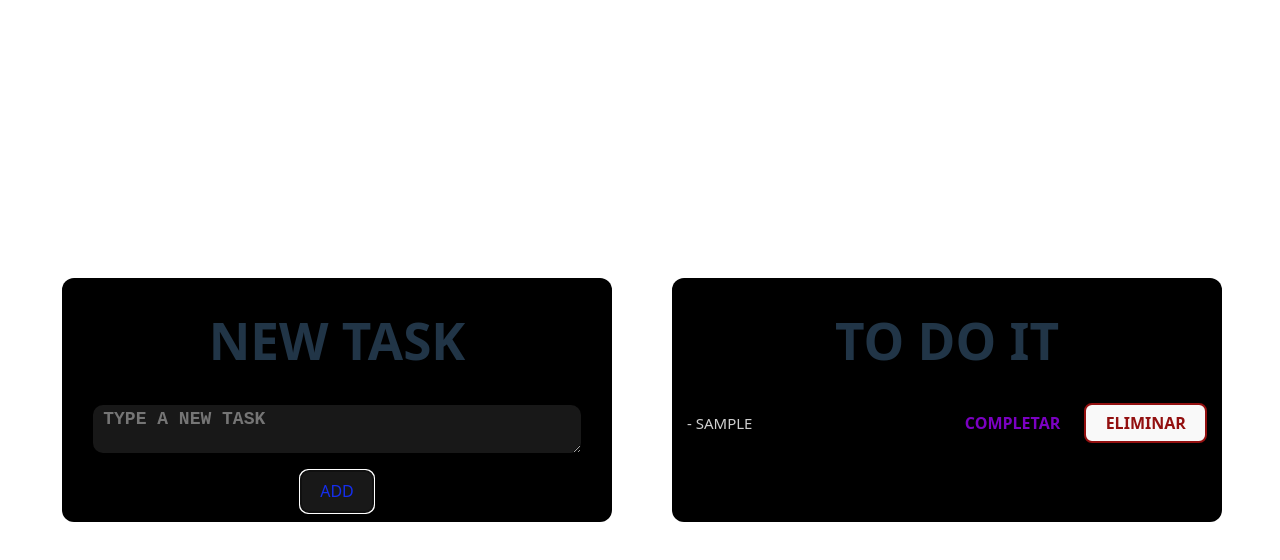
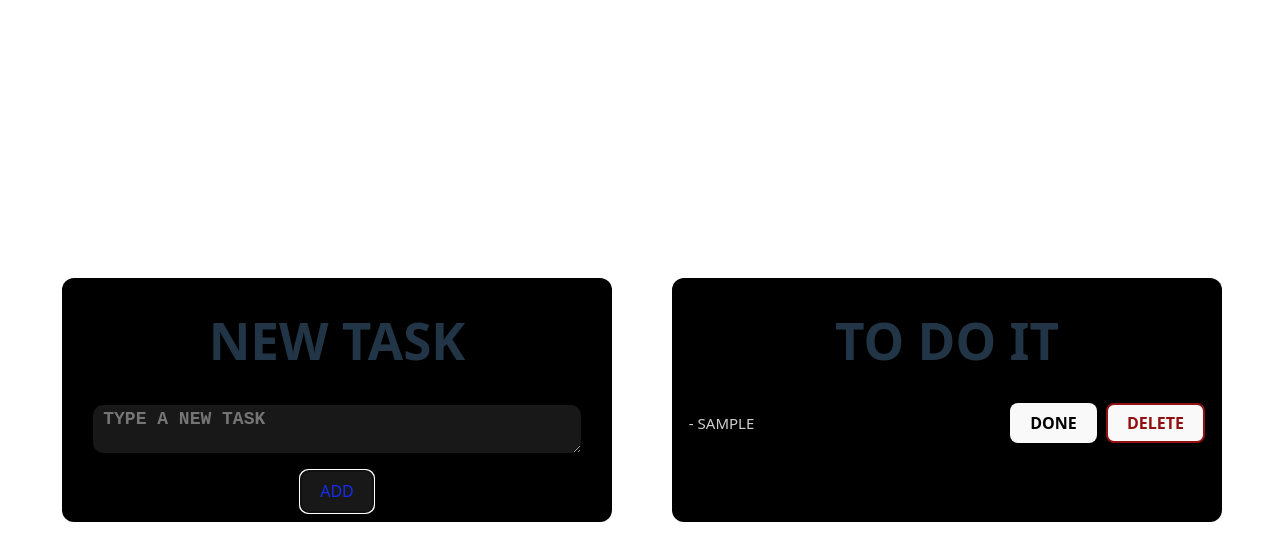
Before and after one commit to HHector14/To-Do-It-React, a React (Vite) app: page / in a window 1280 px wide. Both pictures are taken after typing "Sample" into the empty fields and a click on the button "ADD". Shown: the top 560 px of the page. Built offline with nearby package versions, Linux system fonts and the light colour scheme.

Commit message:
adding deleteTask hook in the Task component

```diff
--- a/src/components/Task.jsx
+++ b/src/components/Task.jsx
@@ -1,14 +1,10 @@
-import React from "react";
 import { useState } from "react";
-import { createPortal } from "react-dom";
+import deleteTask from "../hooks/deleteTask";
 
-export default function Task({text, tasks, SetTasks}) {
+export default function Task({ text, tasks, setTasks }) {
   const [completed, setCompleted] = useState(false);
-  const deleteTask = (task) => {
-    const newTasks = tasks.filter(p => p != task)
-    SetTasks(newTasks)
-    localStorage.setItem("tasks", JSON.stringify(newTasks))
-  }
+
+  const deleteT = deleteTask(text, tasks, setTasks);
 
   return (
     <>
@@ -16,11 +12,11 @@ export default function Task({text, tasks, SetTasks}) {
         <p className={`${completed ? "task-completed" : ""}`}>
           {completed ? '' : '- '}
           {text.toUpperCase()}</p>
-      <button className="warning"
-      onClick={()=> setCompleted(!completed)}>
-        {completed ? 'DESMARCAR' : 'COMPLETAR'}
+        <button className={completed ? "warning" : "tercary"}
+          onClick={() => setCompleted(!completed)}>
+          {completed ? 'UNDO' : 'DONE'}
         </button>
-      <button className="delete" onClick={() => deleteTask(text)} >ELIMINAR</button>
+        <button className="delete" onClick={() => deleteT(text)} >DELETE</button>
       </div>
     </>
   )
```
Lines whose indentation alone changed are shown as unchanged.
